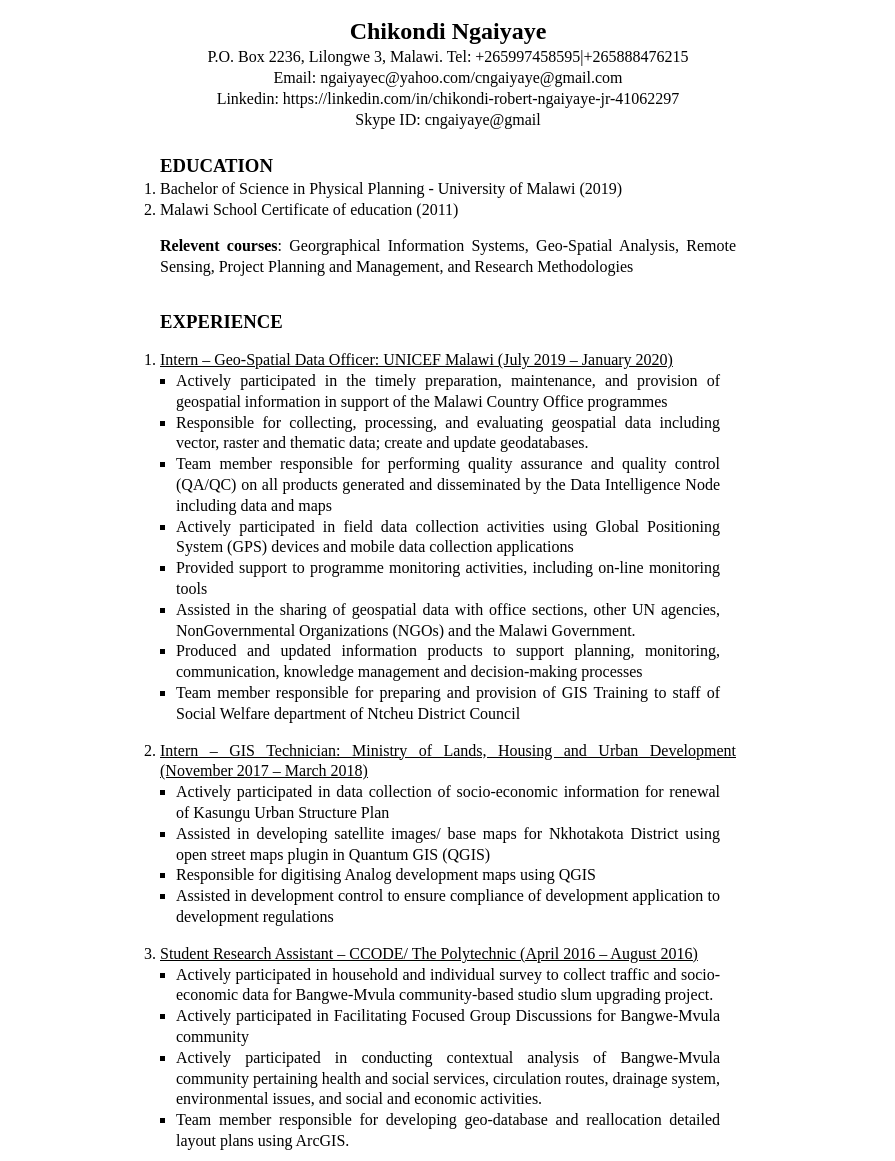
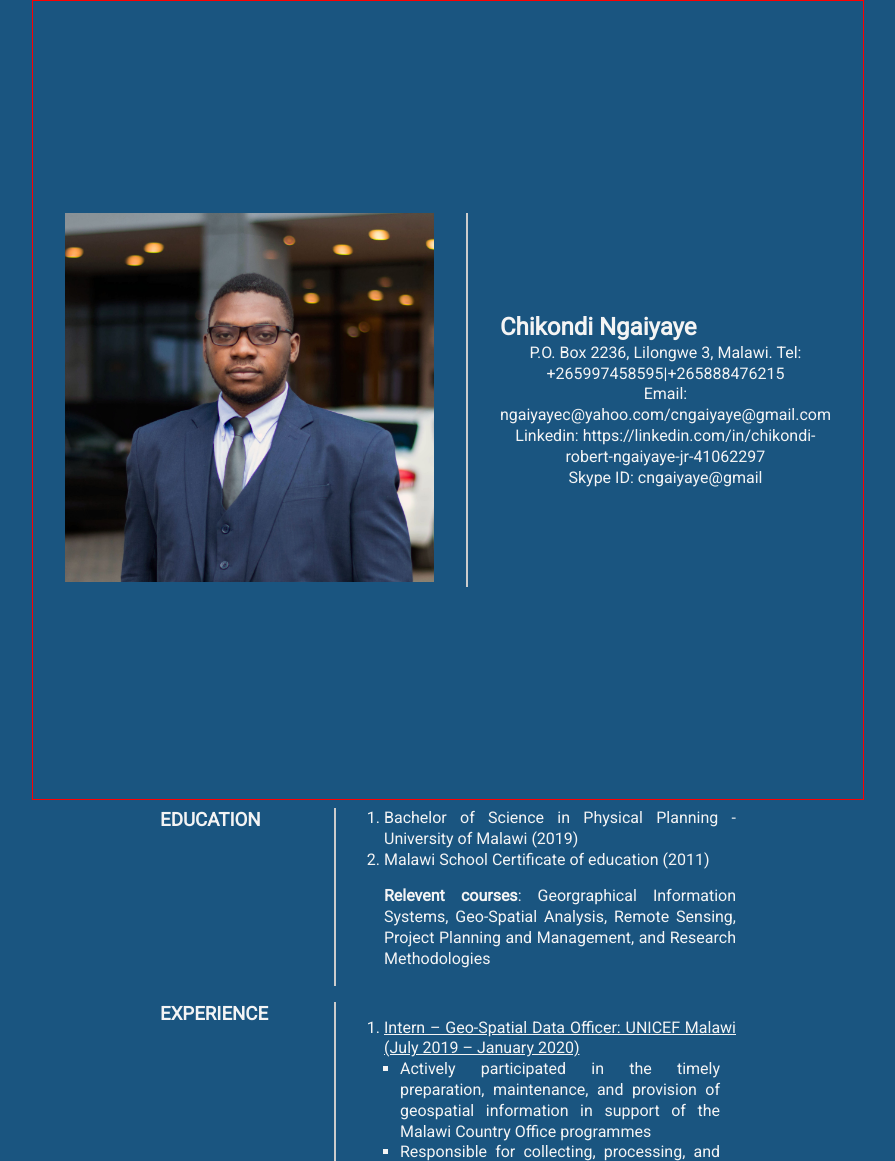
Before and after one commit to Auh3b/resume, a plain HTML site: page index.htm in a window 1280 px wide. Shown: the top 1161 px of the page, without its empty margins (192-1087 px from the left). Drawn offline with Linux system fonts and the light colour scheme.

Commit message:
added more css

```diff
--- a/index.htm
+++ b/index.htm
@@ -4,16 +4,25 @@
     <meta charset="UTF-8" />
     <meta name="viewport" content="width=device-width, initial-scale=1.0" />
     <link rel="stylesheet" href="style.css" />
+    <link
+      href="https://fonts.googleapis.com/css2?family=Roboto&display=swap"
+      rel="stylesheet"
+    />
     <title>Chikondi Ngaiyaye | Resume</title>
   </head>
   <body>
     <header>
       <!-- personal info -->
       <div id="personal-info" class="heading">
+        <div class="h-image">
+          <img src="./img/Profile.JPG" alt="image" />
+        </div>
+        <div class="h-text">
           <h2>Chikondi Ngaiyaye</h2>
           <ul>
             <li>
-            P.O. Box 2236, Lilongwe 3, Malawi. Tel: +265997458595|+265888476215
+              P.O. Box 2236, Lilongwe 3, Malawi. Tel:
+              +265997458595|+265888476215
             </li>
             <li>Email: ngaiyayec@yahoo.com/cngaiyaye@gmail.com</li>
             <li>
@@ -23,12 +32,16 @@
             <li>Skype ID: cngaiyaye@gmail</li>
           </ul>
         </div>
+      </div>
     </header>
     <main>
       <!-- education -->
 
       <div id="education" class="sect py-1">
+        <div class="sect-lead">
           <h3>EDUCATION</h3>
+        </div>
+        <div class="sect-detail">
           <ol>
             <li>
               Bachelor of Science in Physical Planning - University of Malawi
@@ -38,15 +51,19 @@
           </ol>
           <p>
             <span>Relevent courses</span>: Georgraphical Information Systems,
-          Geo-Spatial Analysis, Remote Sensing, Project Planning and Management,
-          and Research Methodologies
+            Geo-Spatial Analysis, Remote Sensing, Project Planning and
+            Management, and Research Methodologies
           </p>
+        </div>
       </div>
 
       <!-- employment -->
 
       <div id="employment" class="sect py-1">
+        <div class="sect-lead">
           <h3>EXPERIENCE</h3>
+        </div>
+        <div class="sect-detail">
           <ol>
             <li class="title-1">
               <span class="title-2">
@@ -56,8 +73,8 @@
               <ul class="responsibilities">
                 <li>
                   Actively participated in the timely preparation, maintenance,
-                and provision of geospatial information in support of the Malawi
-                Country Office programmes
+                  and provision of geospatial information in support of the
+                  Malawi Country Office programmes
                 </li>
                 <li>
                   Responsible for collecting, processing, and evaluating
@@ -71,8 +88,8 @@
                   maps
                 </li>
                 <li>
-                Actively participated in field data collection activities using
-                Global Positioning System (GPS) devices and mobile data
+                  Actively participated in field data collection activities
+                  using Global Positioning System (GPS) devices and mobile data
                   collection applications
                 </li>
                 <li>
@@ -80,9 +97,9 @@
                   on-line monitoring tools
                 </li>
                 <li>
-                Assisted in the sharing of geospatial data with office sections,
-                other UN agencies, NonGovernmental Organizations (NGOs) and the
-                Malawi Government.
+                  Assisted in the sharing of geospatial data with office
+                  sections, other UN agencies, NonGovernmental Organizations
+                  (NGOs) and the Malawi Government.
                 </li>
                 <li>
                   Produced and updated information products to support planning,
@@ -108,8 +125,8 @@
                 </li>
                 <li>
                   Assisted in developing satellite images/ base maps for
-                Nkhotakota District using open street maps plugin in Quantum GIS
-                (QGIS)
+                  Nkhotakota District using open street maps plugin in Quantum
+                  GIS (QGIS)
                 </li>
                 <li>
                   Responsible for digitising Analog development maps using QGIS
@@ -122,8 +139,8 @@
             </li>
             <li class="title-1">
               <span class="title-2">
-              Student Research Assistant – CCODE/ The Polytechnic (April 2016 –
-              August 2016)
+                Student Research Assistant – CCODE/ The Polytechnic (April 2016
+                – August 2016)
               </span>
               <ul class="responsibilities">
                 <li>
@@ -132,8 +149,8 @@
                   community-based studio slum upgrading project.
                 </li>
                 <li>
-                Actively participated in Facilitating Focused Group Discussions
-                for Bangwe-Mvula community
+                  Actively participated in Facilitating Focused Group
+                  Discussions for Bangwe-Mvula community
                 </li>
                 <li>
                   Actively participated in conducting contextual analysis of
@@ -149,20 +166,28 @@
             </li>
           </ol>
         </div>
+      </div>
 
       <!-- voluteer work -->
 
       <div id="voluteering" class="sect py-1">
+        <div class="sect-lead">
           <h3>VOLUNTEER WORK</h3>
+        </div>
+        <div class="sect-detail">
           <ol>
             <li>OpenStreet HOTM mapper</li>
           </ol>
+        </div>
       </div>
 
       <!-- skills -->
 
       <div id="skills" class="sect py-1">
+        <div class="sect-lead">
           <h3>SKILLS</h3>
+        </div>
+        <div class="sect-detail">
           <ol>
             <li>Geo Spatial software packages: ArcGIS, ArcGIS Online, QGIS</li>
             <li>
@@ -178,11 +203,15 @@
             </li>
           </ol>
         </div>
+      </div>
 
       <!-- training attended -->
 
       <div id="training" class="sect py-1">
+        <div class="sect-lead">
           <h3>TRAINING ATTENDED</h3>
+        </div>
+        <div class="sect-detail">
           <ol>
             <li>
               ESRI MOOC:
@@ -208,10 +237,14 @@
             </li>
           </ol>
         </div>
+      </div>
 
       <!-- research -->
       <div id="research" class="sect py-1">
+        <div class="sect-lead">
           <h3>RESEARCH INTERESTS</h3>
+        </div>
+        <div class="sect-detail">
           <ol>
             <li>Data science and GIS for Humanitarian works</li>
             <li>GIS programming</li>
@@ -219,23 +252,31 @@
             <li>Geo-Spatial Data science</li>
           </ol>
         </div>
+      </div>
 
       <!-- memberships -->
       <div id="membership" class="sect py-1">
+        <div class="sect-lead">
           <h3>MEMBERSHIPS</h3>
+        </div>
+        <div class="sect-detail">
           <ol>
             <li>GISCorps</li>
             <li>MASDAP</li>
           </ol>
         </div>
+      </div>
 
       <!-- achievement -->
       <div id="achievement" class="sect py-1">
+        <div class="sect-lead">
           <h3>ACHIEVEMENT</h3>
+        </div>
+        <div class="sect-detail">
           <ol>
             <li>
-            Actively participated in GIS day event organized by ESRI in Malawi –
-            November 2019
+              Actively participated in GIS day event organized by ESRI in Malawi
+              – November 2019
               <a href="https://arcg.is/84ibG" target="_blank">GIS Day</a>
             </li>
             <li>
@@ -250,11 +291,15 @@
             </li>
           </ol>
         </div>
+      </div>
 
       <!-- References -->
 
       <div id="references" class="sect py-1">
+        <div class="sect-lead">
           <h3>REFERENCES</h3>
+        </div>
+        <div class="sect-detail">
           <ol>
             <li>
               <ul class="py-1">
@@ -282,6 +327,7 @@
             </li>
           </ol>
         </div>
+      </div>
     </main>
   </body>
 </html>
--- a/style.css
+++ b/style.css
@@ -1,6 +1,6 @@
 :root {
-  --primary-color: #666;
-  --secondary-color: #f4f4f4;
+  --primary-color: #1a5580;
+  --secondary-color: #267fbf;
 }
 * {
   margin: 0;
@@ -10,10 +10,12 @@
 }
 
 body {
-  font-family: "Times New Roman", Times, serif;
+  font-family: "Roboto", sans-serif;
+  background: var(--primary-color);
   margin-bottom: 2rem;
   margin: 0 auto;
   max-width: 65%;
+  color: #f4f4f4;
 }
 
 /* utilities */
@@ -27,9 +29,27 @@ body {
   padding: 2rem 0;
 }
 
+a {
+  text-decoration: none;
+  color: #ff8833;
+}
+
+a:hover {
+  color: var(--secondary-color);
+}
+
 .sect {
+  display: grid;
+  grid-template-columns: 1fr 2fr;
+  column-gap: 3rem;
   margin: 0 2rem;
-  /* padding: 0 0.5rem; */
+}
+
+.sect-lead {
+  border-right: #ccc 2px solid;
+}
+
+.sect-detail {
 }
 
 .title-1 {
@@ -64,15 +84,34 @@ body {
 
 /* personal info */
 #personal-info {
-  padding: 1rem 0;
+  margin: 0 -6rem;
   display: flex;
-  flex-direction: column;
+  /* flex-direction: column; */
   align-items: center;
+  border: 1px solid red;
 }
 
 #personal-info ul {
   list-style: none;
   text-align: center;
+}
+
+.heading {
+  height: 100vh;
+}
+
+.h-image,
+.h-text {
+  padding: 0 2rem;
+}
+
+.h-image {
+  border-right: #ccc 2px solid;
+}
+
+img {
+  /* margin: 1rem; */
+  width: 100%;
 }
 
 /* eduction */
```
Also changed, not shown: img/Profile.JPG (added), img/data.jpg (added), 1 other file. Lines whose indentation alone changed are shown as unchanged.
